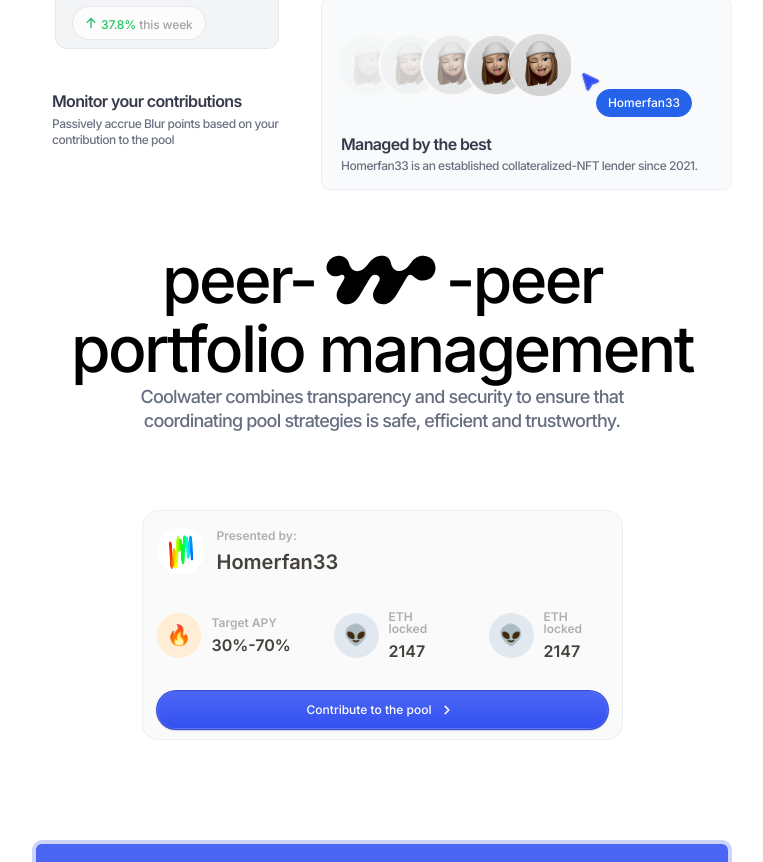
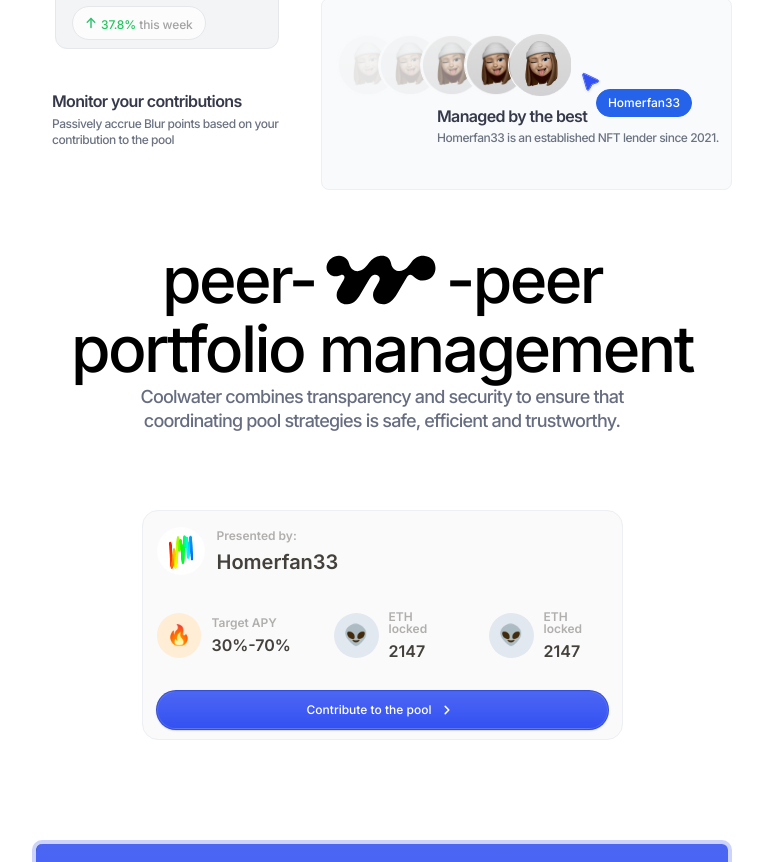
Before and after one commit to chain-labs/coolwaterlandingpage, a Next.js app: page / in a window 1280 px wide. Shown: the part 780-1642 px from the top of the page, without its empty margins (258-1021 px from the left). Built offline with nearby package versions, Linux system fonts and the light colour scheme.

Commit message:
fixed the sentence

```diff
--- a/src/components/Responsive/components/Box3.tsx
+++ b/src/components/Responsive/components/Box3.tsx
@@ -22,7 +22,7 @@
 						Managed by the best
 					</div>
 					<div className="text-gray-500 px-1 md:text-xs text-sm font-medium leading-[-14.4px] tracking-[-0.48px]">
-						Homerfan33 is an established collateralized-NFT lender since 2021.{' '}
+						Homerfan33 is an established NFT lender since 2021.{' '}
 					</div>
 				</div>
 				<div className="left-[15px] top-[35px] absolute justify-start items-start inline-flex">
```
